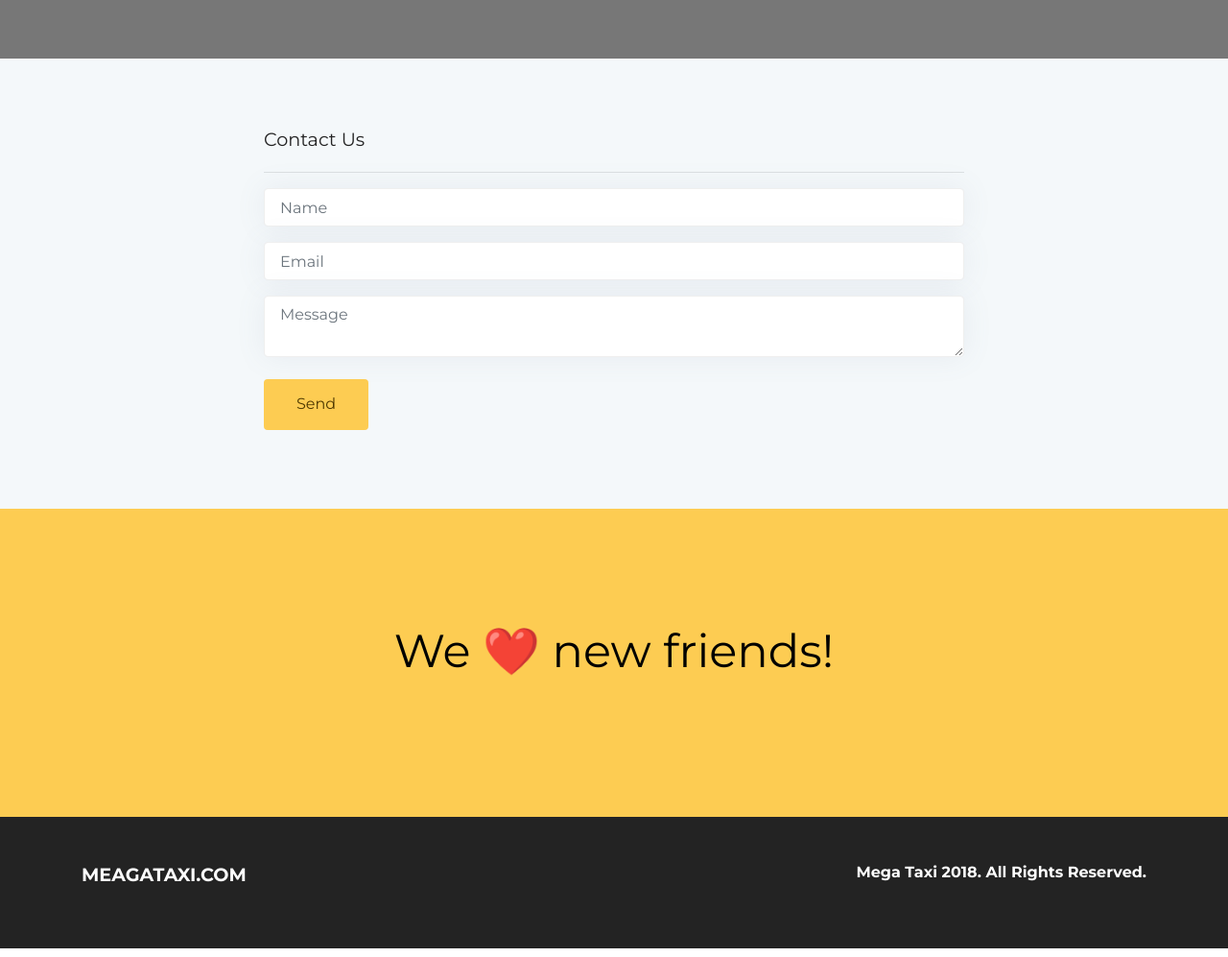
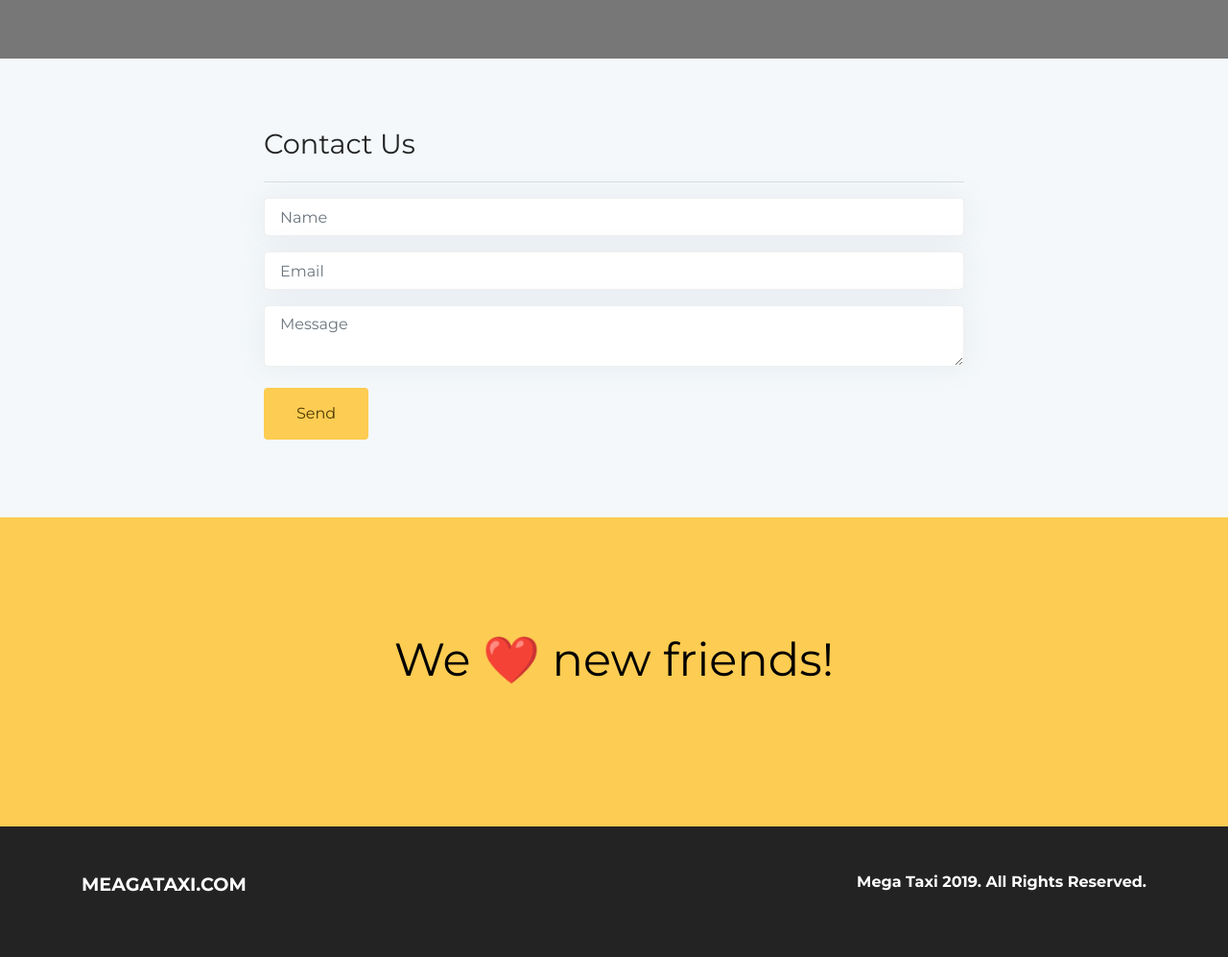
Before and after one commit to megataxiadmin/site, a plain HTML site: page index.html in a window 1280 px wide. Shown: the part 3480-4477 px from the top of the page at 96% size. Drawn offline with Linux system fonts and the light colour scheme; files whose address does not match are found by name.

Commit message:
create github pages

```diff
--- a/index.html
+++ b/index.html
@@ -492,14 +492,14 @@
         <div class="row">
             <div class="col-lg-8 mx-auto mbr-form" data-form-type="formoid">
 <!--Formbuilder Form-->
-<form action="https://mobirise.com/" method="POST" class="mbr-form form-with-styler" data-form-title="Mega Taxi Contact Form"><input type="hidden" name="email" data-form-email="true" value="msSbWvpAHY7jd7Y6qx+RjekT6QeZdwOCjl8mOGiBbsGTXPXIIQ/wVtZimf4TvejtqlAfwRAKRz2N9gUctbjMi0J0BedVbGQWl+Q6R7zeTsnoUF5MoP8AoouW5hfYLLqr">
+<form action="https://mobirise.com/" method="POST" class="mbr-form form-with-styler" data-form-title="Mega Taxi Contact Form"><input type="hidden" name="email" data-form-email="true" value="49hxcwvWh8WRybc+fb13+aU8ZsN+QNxMBQQb5ZQ21PQ6fHC8QOI2bdSimfBKY75NgXYtgN2hBIx0+iAd/IcULCmtLHh7f48AZCb4ymH3kuSo/VGAK54yTCtc7+v8SBKb">
 <div class="form-row">
 <div hidden="hidden" data-form-alert="" class="alert alert-success col-12">Thanks for filling out the form!</div>
 <div hidden="hidden" data-form-alert-danger="" class="alert alert-danger col-12">Oops...! some problem!</div>
 </div>
 <div class="dragArea form-row">
 <div class="col-lg-12 col-md-12 col-sm-12">
-<h4 class="mbr-fonts-style display-5">Contact Us</h4>
+<h4 class="mbr-fonts-style display-2">Contact Us</h4>
 </div>
 <div class="col-lg-12 col-md-12 col-sm-12">
 <hr>
@@ -552,7 +552,7 @@
                 <p class="mbr-text mbr-bold links mbr-fonts-style align-left display-5">MEAGATAXI.COM</p>
             </div>
             <div class="col-md-12 copyright align-right text2 col-lg-6">
-                <p class="mbr-text mbr-bold mbr-fonts-style display-7">Mega Taxi 2018. All Rights Reserved.</p>
+                <p class="mbr-text mbr-bold mbr-fonts-style display-7">Mega Taxi 2019. All Rights Reserved.</p>
             </div>
             <div class="col-lg-4 col-md-12">
 
```
Also changed, not shown: 1 other file.
